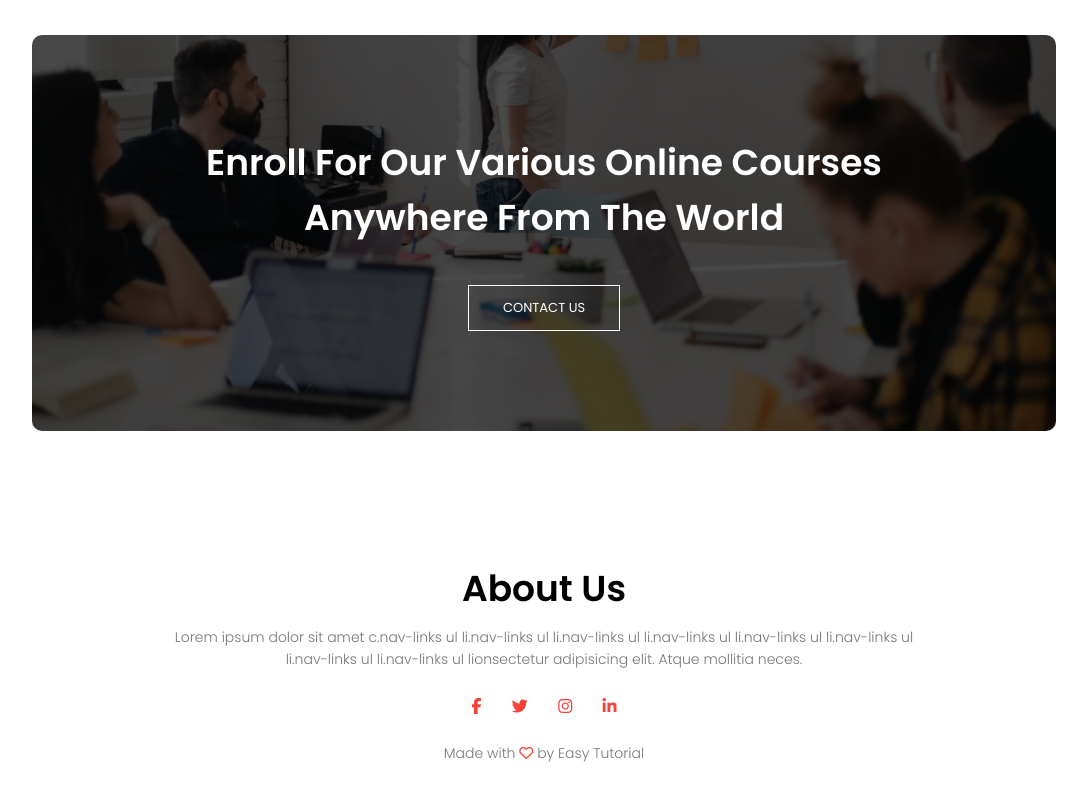
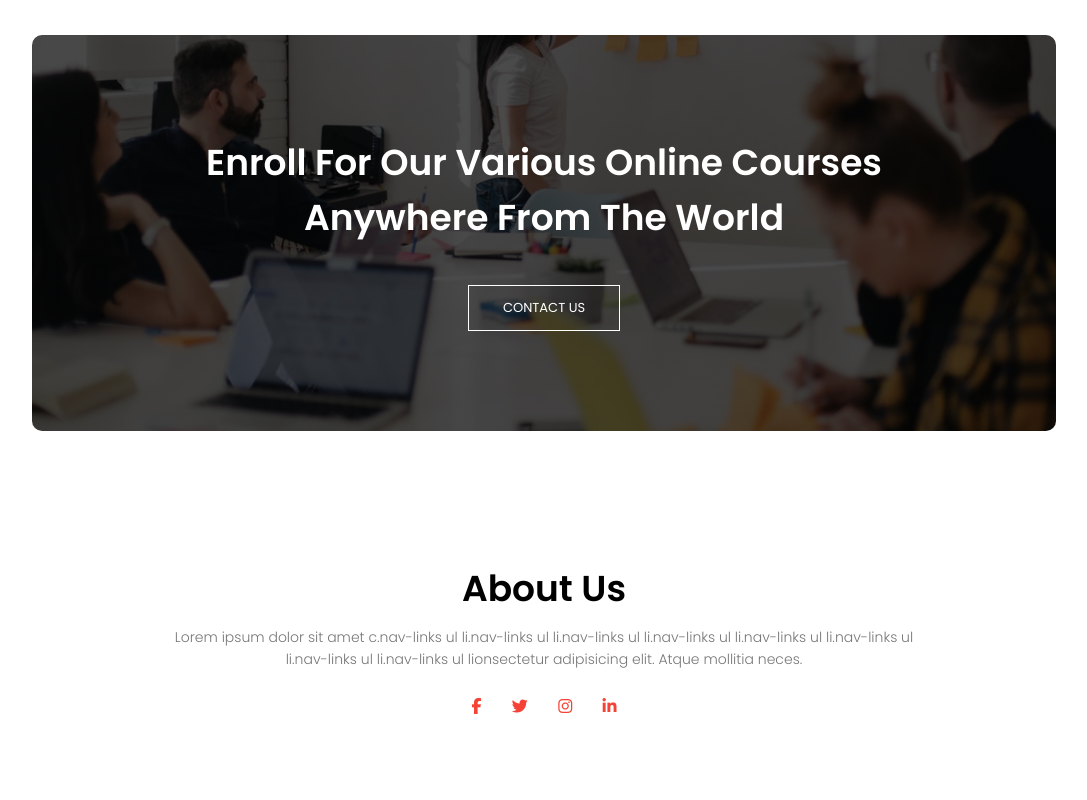
Before and after one commit to kunal0094/University-website, a plain HTML site: page index.html in a window 1280 px wide. Shown: the part 3457-4257 px from the top of the page, without its empty margins (96-1183 px from the left). After the commit the page ends 4219 px from the top, so only its background shows below. Drawn offline with Linux system fonts and the light colour scheme; files whose address does not match are found by name.

Commit message:
Update index.html

```diff
--- a/index.html
+++ b/index.html
@@ -225,7 +225,7 @@
         <i class="fa-brands fa-instagram"></i>
         <i class="fa-brands fa-linkedin-in"></i>
       </div>
-      <p>Made with <i class="fa-regular fa-heart"></i> by Easy Tutorial</p>
+
     </section>
 
     <script>
```
